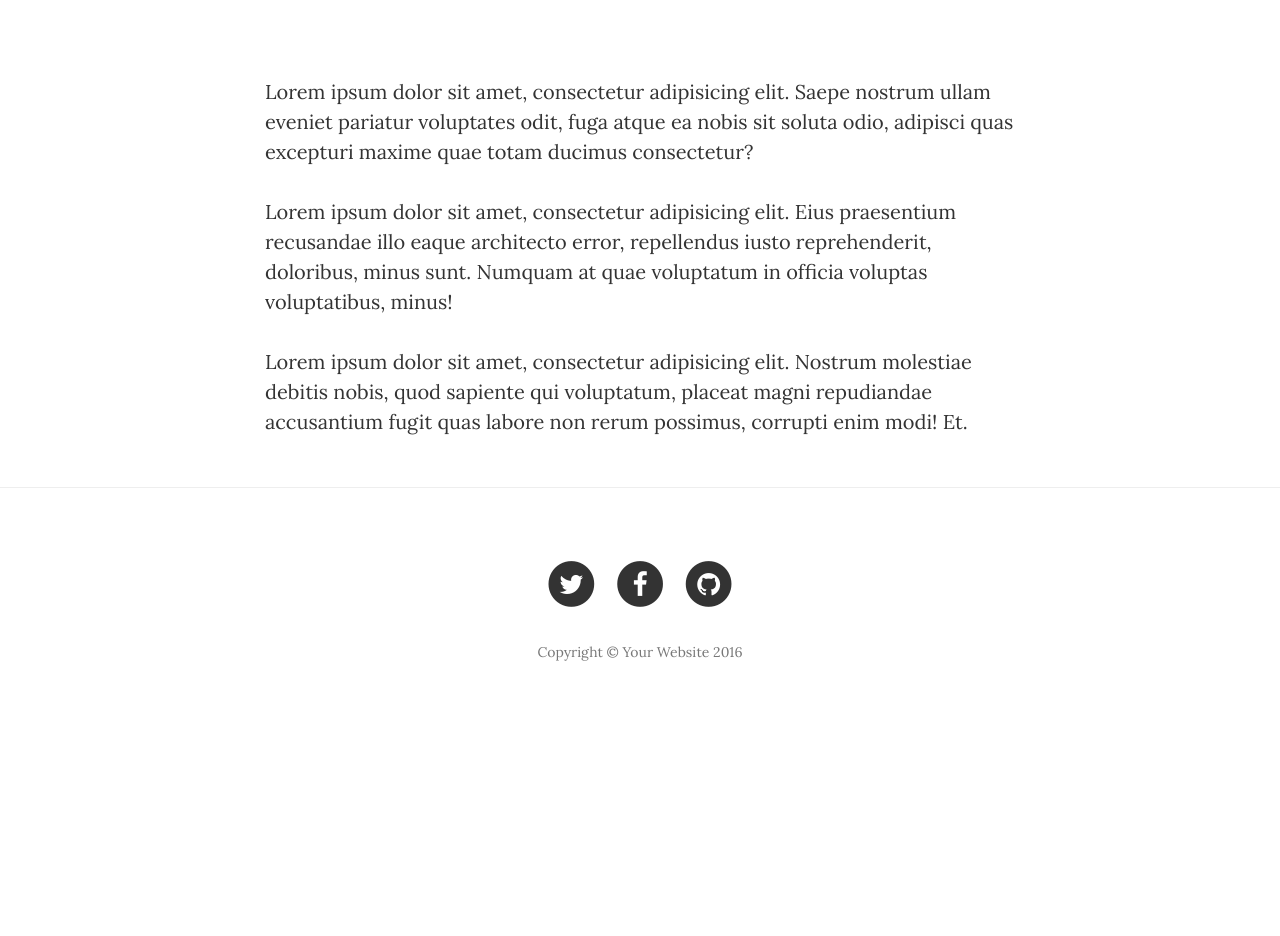
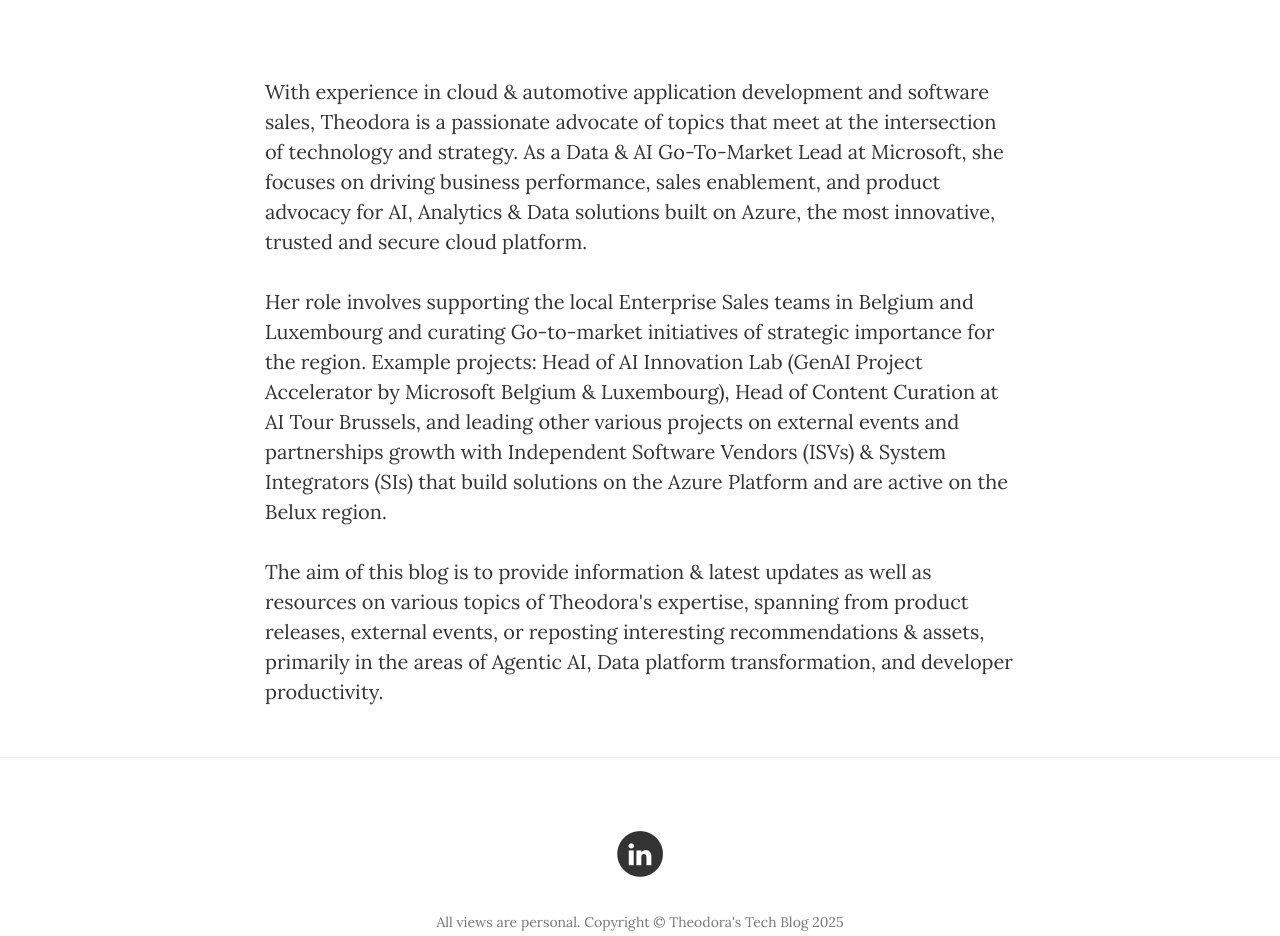
Before and after one commit to th-kyr/theodora, a website: page about.html in a window 1280 px wide. Shown: the part 451-1387 px from the top of the page. Before the commit the page ends 1179 px from the top, so only its background shows below. Drawn offline with nearby package versions, Linux system fonts and the light colour scheme.

Commit message:
Update about.html

```diff
--- a/about.html
+++ b/about.html
@@ -9,7 +9,7 @@
     <meta name="description" content="">
     <meta name="author" content="">
 
-    <title>Clean Blog - About</title>
+    <title>Theodora's Tech Blog - About</title>
 
     <!-- Bootstrap Core CSS -->
     <link href="vendor/bootstrap/css/bootstrap.min.css" rel="stylesheet">
@@ -55,7 +55,7 @@
                         <a href="about.html">About</a>
                     </li>
                     <li>
-                        <a href="post.html">Sample Post</a>
+                        <a href="post.html">Latest Posts</a>
                     </li>
                     <li>
                         <a href="contact.html">Contact</a>
@@ -87,9 +87,15 @@
     <div class="container">
         <div class="row">
             <div class="col-lg-8 col-lg-offset-2 col-md-10 col-md-offset-1">
-                <p>Lorem ipsum dolor sit amet, consectetur adipisicing elit. Saepe nostrum ullam eveniet pariatur voluptates odit, fuga atque ea nobis sit soluta odio, adipisci quas excepturi maxime quae totam ducimus consectetur?</p>
-                <p>Lorem ipsum dolor sit amet, consectetur adipisicing elit. Eius praesentium recusandae illo eaque architecto error, repellendus iusto reprehenderit, doloribus, minus sunt. Numquam at quae voluptatum in officia voluptas voluptatibus, minus!</p>
-                <p>Lorem ipsum dolor sit amet, consectetur adipisicing elit. Nostrum molestiae debitis nobis, quod sapiente qui voluptatum, placeat magni repudiandae accusantium fugit quas labore non rerum possimus, corrupti enim modi! Et.</p>
+                <p>With experience in cloud & automotive application development and software sales, Theodora is a passionate advocate of topics that meet at the intersection of technology and strategy.
+                    As a Data & AI Go-To-Market Lead at Microsoft, she focuses on driving business performance, sales enablement, and product advocacy for AI, Analytics & Data solutions built on Azure,
+                    the most innovative, trusted and secure cloud platform.
+                    </p>
+                <p>Her role involves supporting the local Enterprise Sales teams in Belgium and Luxembourg and curating Go-to-market initiatives of strategic importance for the region.
+                    Example projects: Head of AI Innovation Lab (GenAI Project Accelerator by Microsoft Belgium & Luxembourg), Head of Content Curation at AI Tour Brussels, and leading other various projects
+                    on external events and partnerships growth with Independent Software Vendors (ISVs) & System Integrators (SIs) that build solutions on the Azure Platform and are active on the Belux region. </p>
+                <p>The aim of this blog is to provide information & latest updates as well as resources on various topics of Theodora's expertise, spanning from product releases, external events,
+                   or reposting interesting recommendations & assets, primarily in the areas of Agentic AI, Data platform transformation, and developer productivity.</p>
             </div>
         </div>
     </div>
@@ -103,31 +109,15 @@
                 <div class="col-lg-8 col-lg-offset-2 col-md-10 col-md-offset-1">
                     <ul class="list-inline text-center">
                         <li>
-                            <a href="#">
+                            <a href="https://www.linkedin.com/in/theodora-k/" target="_blank">
                                 <span class="fa-stack fa-lg">
                                     <i class="fa fa-circle fa-stack-2x"></i>
-                                    <i class="fa fa-twitter fa-stack-1x fa-inverse"></i>
-                                </span>
-                            </a>
-                        </li>
-                        <li>
-                            <a href="#">
-                                <span class="fa-stack fa-lg">
-                                    <i class="fa fa-circle fa-stack-2x"></i>
-                                    <i class="fa fa-facebook fa-stack-1x fa-inverse"></i>
-                                </span>
-                            </a>
-                        </li>
-                        <li>
-                            <a href="#">
-                                <span class="fa-stack fa-lg">
-                                    <i class="fa fa-circle fa-stack-2x"></i>
-                                    <i class="fa fa-github fa-stack-1x fa-inverse"></i>
+                                    <i class="fa fa-linkedin fa-stack-1x fa-inverse"></i>
                                 </span>
                             </a>
                         </li>
                     </ul>
-                    <p class="copyright text-muted">Copyright &copy; Your Website 2016</p>
+                    <p class="copyright text-muted">All views are personal. Copyright &copy; Theodora's Tech Blog 2025</p>
                 </div>
             </div>
         </div>
```
